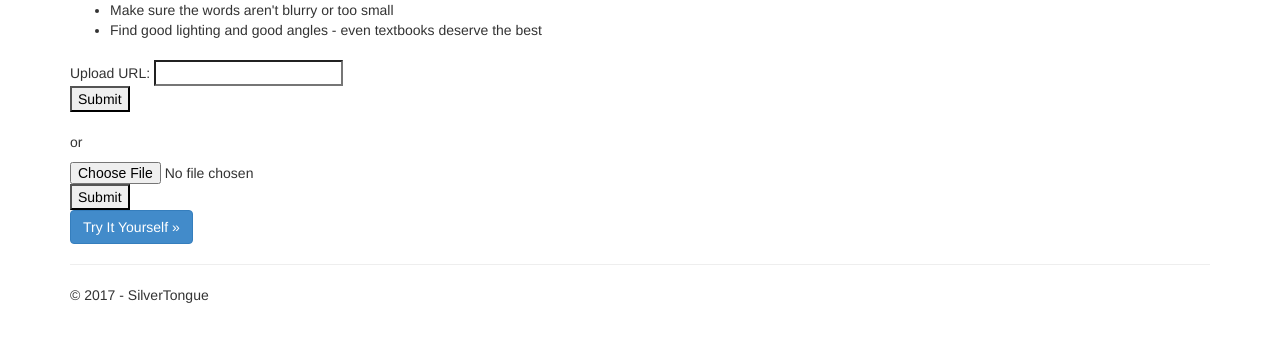
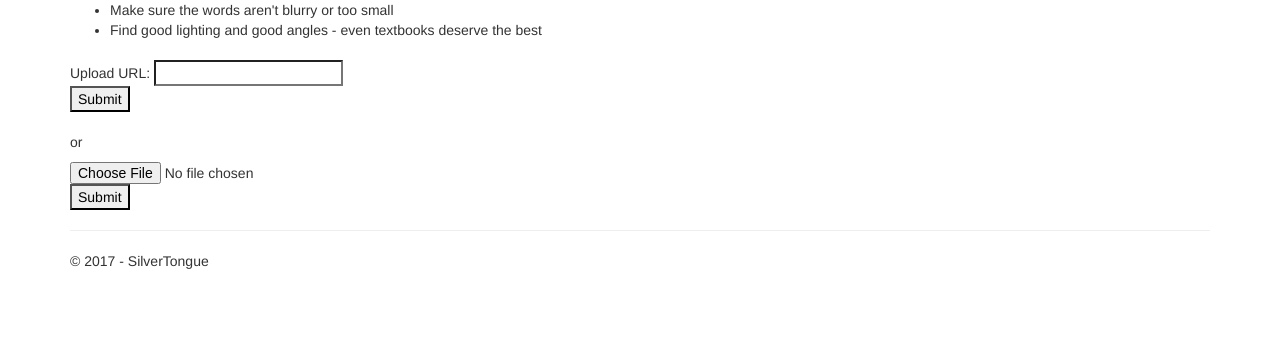
Before and after one commit to oboekevin/SilverTongue, a Flask app: page /tryit in a window 1280 px wide. Shown: the part 220-562 px from the top of the page. Run offline with Flask 2, Linux system fonts and the light colour scheme; some libraries are stand-ins or nearby versions.

Commit message:
Update tryit.html

```diff
--- a/FlaskWebProject1/templates/tryit.html
+++ b/FlaskWebProject1/templates/tryit.html
@@ -26,7 +26,6 @@
 
 <input type="file" id="myFile">
 <button onclick="myFunction()">Submit</button>
- <p><a href="{{ url_for('results') }}" class="btn btn-primary btn-large">Try It Yourself &raquo;</a></p>
 
 <script>
 function myFunction() {
```
